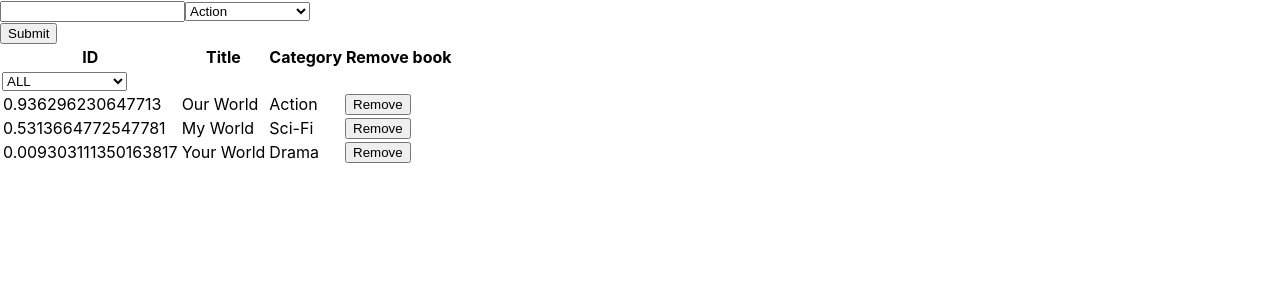
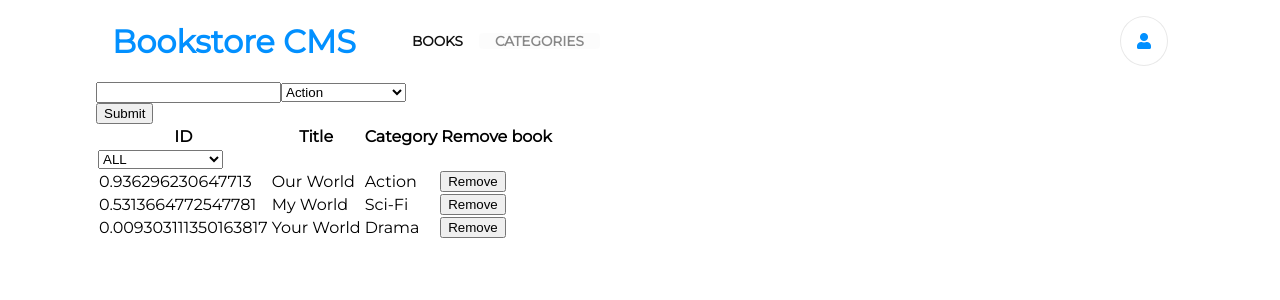
Before and after one commit to MahmoudBakr23/Limerary, a React (Create React App) app: page / in a window 1280 px wide. Shown: the top 300 px of the page. Built offline with nearby package versions, Linux system fonts and the light colour scheme.

Commit message:
Navbar component and style

```diff
--- a/public/index.html
+++ b/public/index.html
@@ -5,6 +5,7 @@
     <link rel="icon" href="%PUBLIC_URL%/favicon.ico" />
     <meta name="viewport" content="width=device-width, initial-scale=1" />
     <meta name="theme-color" content="#000000" />
+    <link rel="stylesheet" href="https://use.fontawesome.com/releases/v5.15.4/css/all.css" integrity="sha384-DyZ88mC6Up2uqS4h/KRgHuoeGwBcD4Ng9SiP4dIRy0EXTlnuz47vAwmeGwVChigm" crossorigin="anonymous">
     <meta
       name="description"
       content="Web site created using create-react-app"
@@ -14,7 +15,6 @@
       manifest.json provides metadata used when your web app is installed on a
       user's mobile device or desktop. See https://developers.google.com/web/fundamentals/web-app-manifest/
     -->
-    <link rel="manifest" href="%PUBLIC_URL%/manifest.json" />
     <!--
       Notice the use of %PUBLIC_URL% in the tags above.
       It will be replaced with the URL of the `public` folder during the build.
--- a/src/App.css
+++ b/src/App.css
@@ -1,3 +1,74 @@
+@import url('https://fonts.googleapis.com/css2?family=Montserrat:ital,wght@0,100;0,200;0,300;0,400;1,100;1,200;1,300;1,400&display=swap');
+
 * {
   box-sizing: border-box;
 }
+
+html,
+body {
+  margin: 0;
+  padding: 0;
+  font-family: Montserrat;
+  padding: 0 3rem;
+}
+
+header {
+  padding: 1rem;
+  margin: 0;
+  width: 100%;
+  height: 100%;
+}
+
+nav {
+  display: flex;
+  justify-content: space-between;
+  align-content: center;
+  align-items: center;
+}
+
+.nav-items {
+  display: flex;
+  justify-content: space-between;
+  align-items: center;
+  align-content: center;
+}
+
+.nav-list {
+  list-style: none;
+  display: flex;
+  justify-content: space-around;
+}
+
+.logo {
+  color: #0290ff;
+  font-size: 2rem;
+  margin: 0;
+}
+
+li {
+  margin: 0;
+  padding: 0 1rem;
+  font-size: 0.85rem;
+  font-weight: 600;
+}
+
+.books {
+  color: #121212;
+}
+
+.categories {
+  color: #121212;
+  border-radius: 4px;
+  box-shadow: 0 0 60px 0 var(rgba(0, 0, 0, 0.05));
+  background-color: #fafafa;
+  opacity: 0.5;
+}
+
+.fa-user {
+  padding: 1rem;
+  font-size: 1rem;
+  color: #0290ff;
+  border: 1px #e8e8e8 solid;
+  border-radius: 50%;
+  text-align: center;
+}
--- /dev/null
+++ b/src/components/Navbar.js
@@ -0,0 +1,24 @@
+import React from 'react';
+
+const Navbar = () => (
+  <header>
+    <nav>
+      <div className="nav-items">
+        <div>
+          <h3 className="logo">Bookstore CMS</h3>
+        </div>
+        <ul className="nav-list">
+          <li className="books">
+            BOOKS
+          </li>
+          <li className="categories">
+            CATEGORIES
+          </li>
+        </ul>
+      </div>
+      <i className="fas fa-user" />
+    </nav>
+  </header>
+);
+
+export default Navbar;
--- a/src/index.js
+++ b/src/index.js
@@ -5,9 +5,11 @@ import { Provider } from 'react-redux';
 import App from './components/App';
 import reportWebVitals from './reportWebVitals';
 import store from './reducers/store';
+import Navbar from './components/Navbar';
 
 ReactDOM.render(
   <Provider store={store}>
+    <Navbar />
     <App />
   </Provider>,
   document.getElementById('root'),
```
